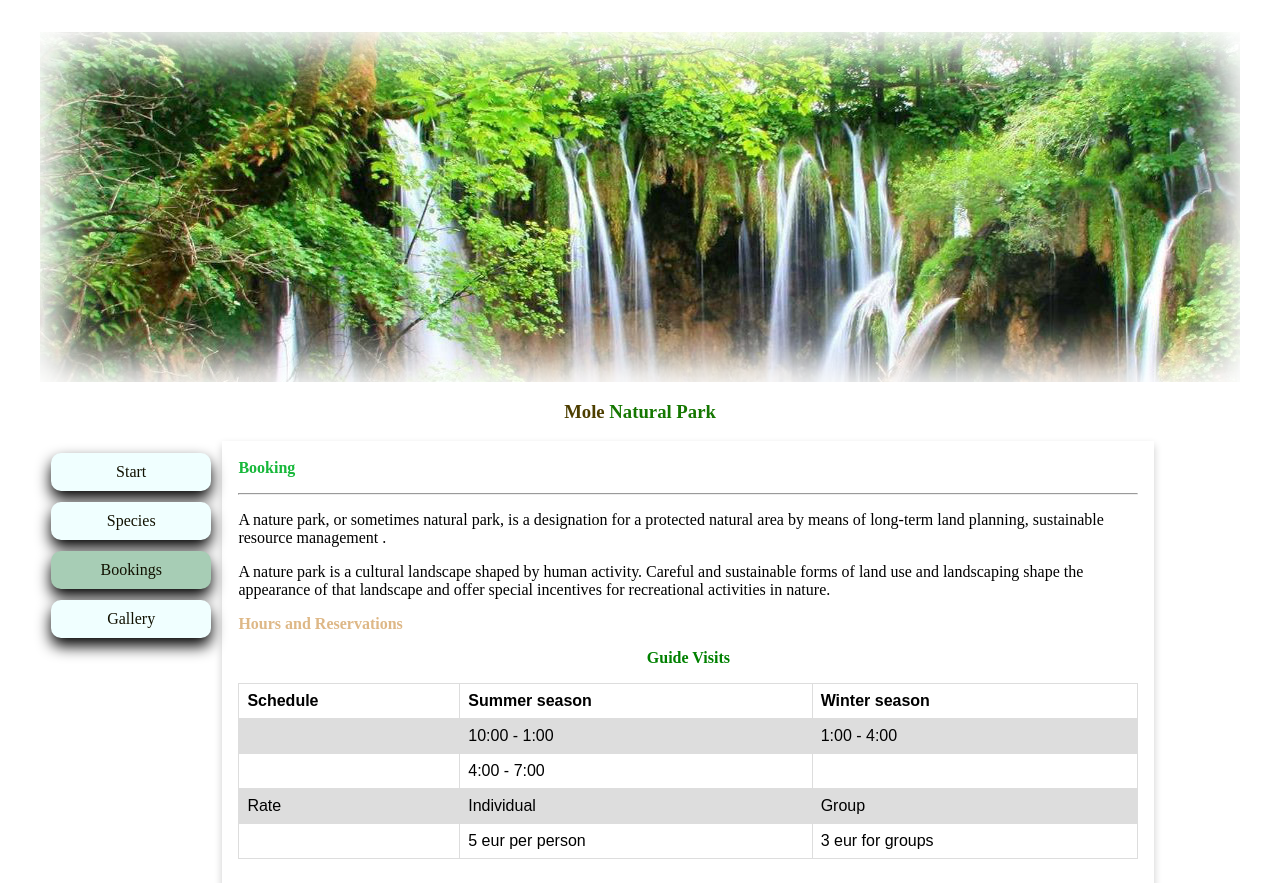
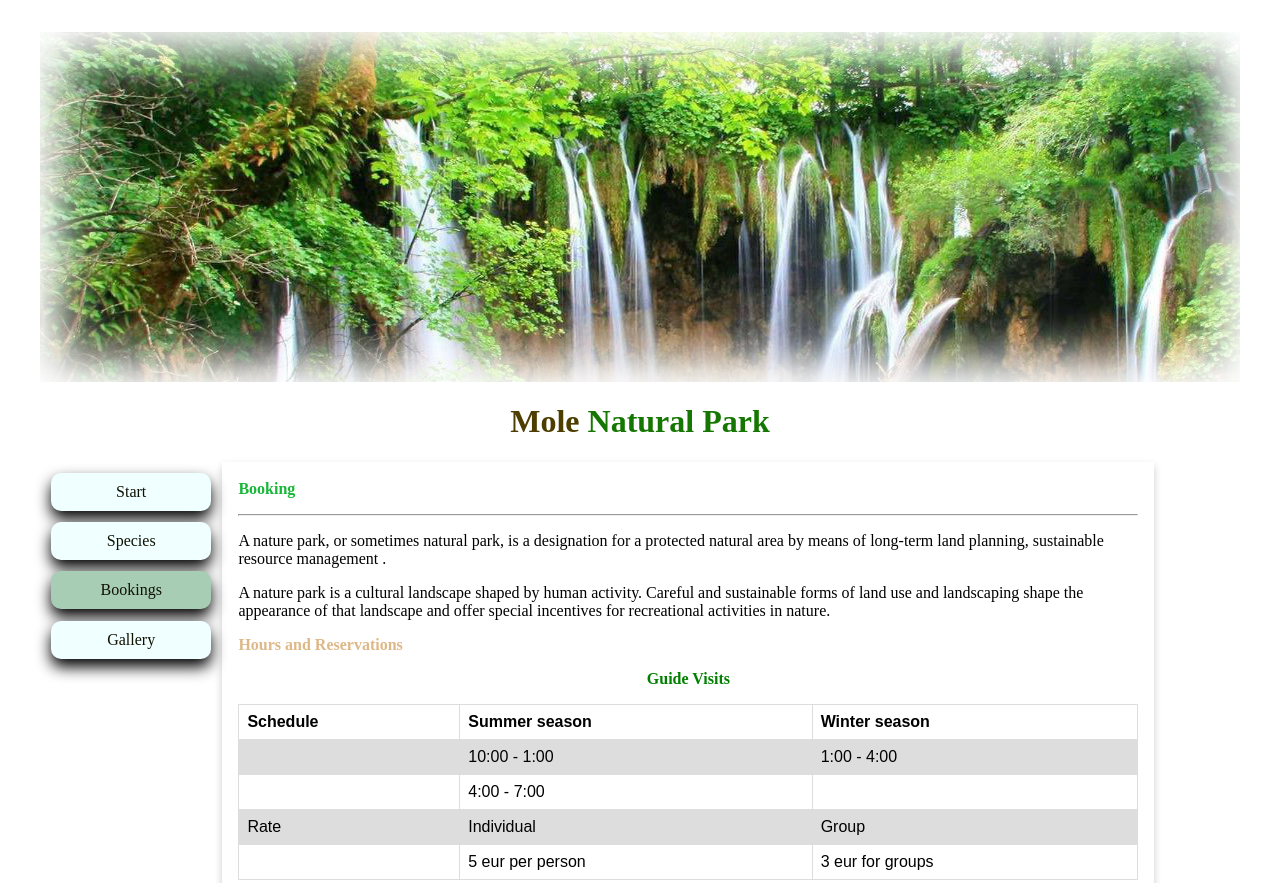
Before and after one commit to codedstar/NaturalPark, a website: page public_html/booking.html in a window 1280 px wide. Shown: the top 883 px of the page. Drawn offline with Linux system fonts and the light colour scheme.

```diff
--- a/public_html/booking.html
+++ b/public_html/booking.html
@@ -21,7 +21,7 @@
         </div>
 
         <div class="center">
-            <h3> Mole <span class="title">Natural Park</span> </h3>
+            <h1> Mole <span class="title">Natural Park</span> </h1>
         </div>
         <div class="flexi">
         <div class="button">
```
Also changed, not shown: public_html/gallery.html (+1 -1 lines).
